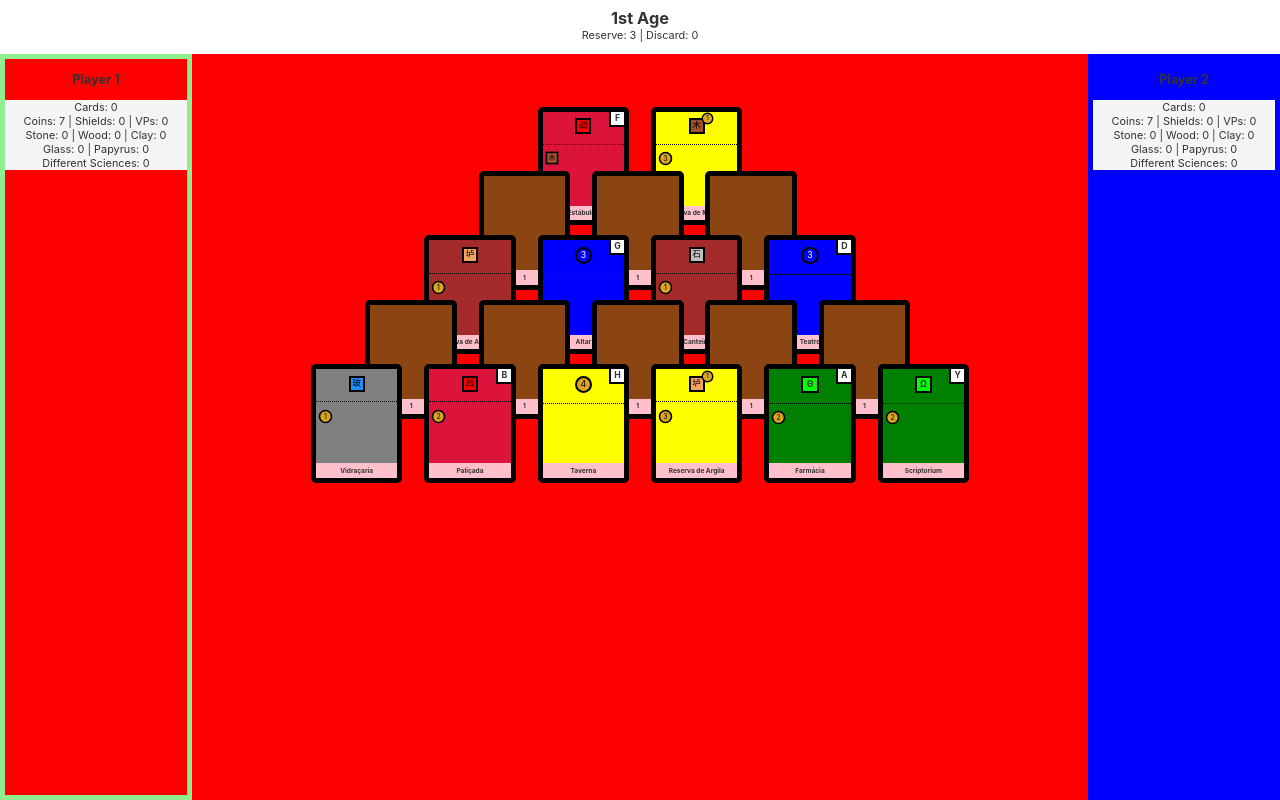
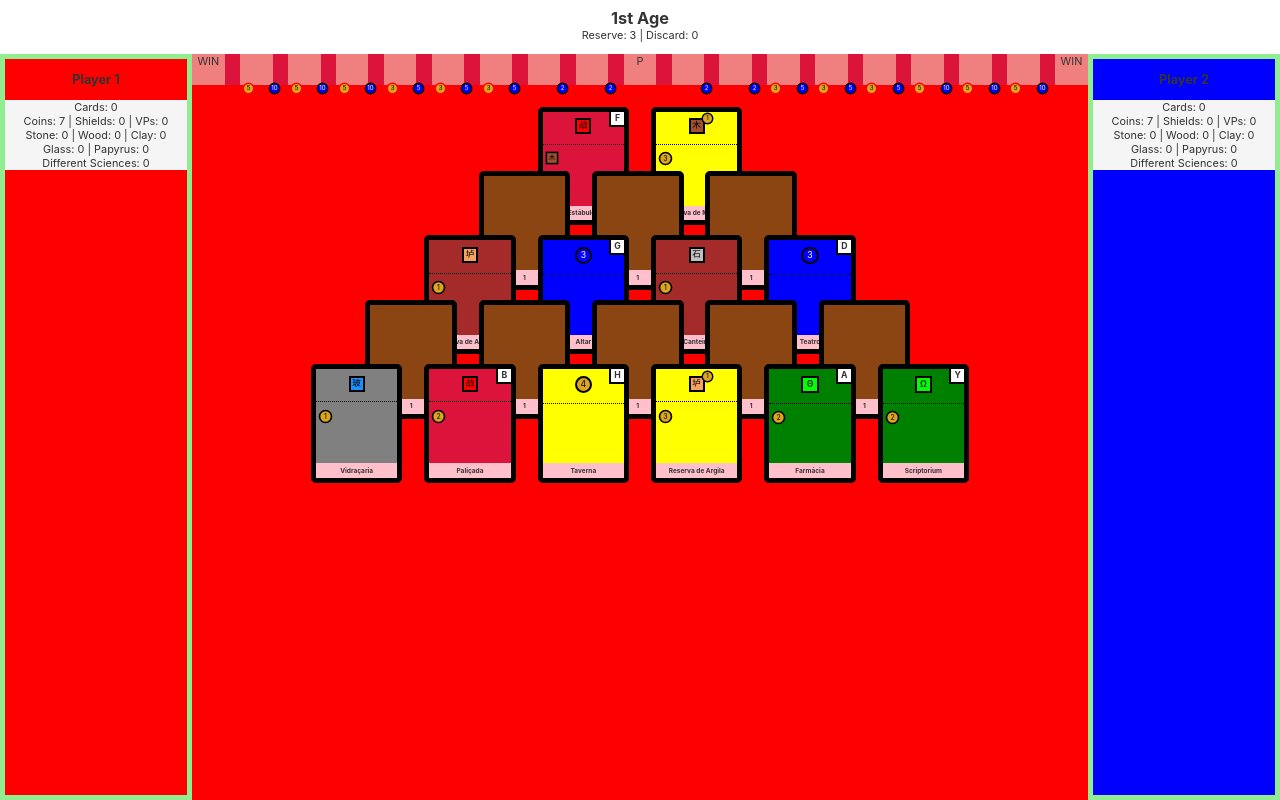
Before and after one commit to leobetosouza/7wd, a Svelte app: page / in a window 1280 px wide. Built offline with nearby package versions, Linux system fonts and the light colour scheme.

Commit message:
making miliatary work with some refactor of Player

```diff
--- a/src/App.svelte
+++ b/src/App.svelte
@@ -4,7 +4,7 @@
   import PlayerTableau from './components/player/PlayerTableau.svelte';
   import MainTable from './components/table/MainTable.svelte';
   import EndGameTable from './components/endgame/EndGameTable.svelte';
-  import MilitaryBoard from './components/MilitaryBoard.svelte';
+  import MilitaryBoard from './components/military/MilitaryBoard.svelte';
   import Konami from './components/Konami.svelte';
 
   import {
@@ -53,7 +53,7 @@
     {#await $agePromise}
       <p>waiting cards...</p>
     {:then}
-      <section class="gametable" style="--bgcolor:{$currentPlayer.getColor()}">
+      <section class="gametable" style="--bgcolor:{$currentPlayer.$color}">
         <header class="header">
           <h1 style="margin: 0">
             {@html $hasGameEnded ? 'GAME&apos;s END' : $currentAgeName}
@@ -63,7 +63,7 @@
         </header>
         <PlayerTableau player={$playerOne} gridArea="player1" />
         <PlayerTableau player={$playerTwo} gridArea="player2" />
-        <!-- <MilitaryBoard /> -->
+        <MilitaryBoard />
         {#if $hasGameEnded}
           <EndGameTable />
         {:else}
--- a/src/actions/index.js
+++ b/src/actions/index.js
@@ -16,6 +16,7 @@ import {
   playerOne,
   playerTwo,
   scientificSupremacist,
+  militarySupremacist,
   activeCards,
   removedCardSlots,
   reserve,
@@ -23,7 +24,9 @@ import {
   tableLayout,
   hasGameEnded,
   militaryLayout,
+  conflictPawnIndex,
 } from '../stores';
+
 import Player from '../stores/player';
 
 let playerControl;
@@ -46,8 +49,8 @@ const createPlayerControl = (...players) => {
 };
 
 export const createPlayers = (playerOneData, playerTwoData) => {
-  playerOne.set(Player(playerOneData));
-  playerTwo.set(Player(playerTwoData));
+  playerOne.set(new Player(playerOneData));
+  playerTwo.set(new Player(playerTwoData));
 
   playerControl = createPlayerControl(playerOne, playerTwo);
 
@@ -96,8 +99,8 @@ const prepareAge =
 
 const agesList = [
   {
-    name: '1st Age',
-    prepare: prepareAge(get1stAgeCards, get1stAgeTableLayout, true),
+     name: '1st Age',
+     prepare: prepareAge(get1stAgeCards, get1stAgeTableLayout, true),
   },
   {
     name: '2nd Age',
@@ -128,6 +131,21 @@ export const setupNextAge = async () => {
   }
 };
 
+
+export const checkMilitarySupremacy = () => {
+  const $conflictPawnIndex = get(conflictPawnIndex);
+
+  if ($conflictPawnIndex <= 0) {
+    militarySupremacist.set(get(playerTwo));
+    hasGameEnded.set(true);
+  };
+
+  if ($conflictPawnIndex >= 18) {
+    militarySupremacist.set(get(playerOne));
+    hasGameEnded.set(true);
+  }
+}
+
 const hasScientificSupremacy = ({ differentSciences }) =>
   get(differentSciences) === 6;
 
@@ -136,7 +154,7 @@ export const buyCard = ({ card, slot }) => {
     const $currentPlayer = get(currentPlayer);
 
     const cardCost = $currentPlayer.getCardBuyValue(card);
-    if (cardCost) $currentPlayer.takeDebit(cardCost);
+    if (cardCost) $currentPlayer.pay(cardCost);
 
     removedCardSlots.update(arr => [slot, ...arr]);
     $currentPlayer.takeCard(card);
--- a/src/components/endgame/PlayerTable.svelte
+++ b/src/components/endgame/PlayerTable.svelte
@@ -3,7 +3,8 @@
   export let points;
   export let winer = false;
   export let scientific = false;
-  console.log(player);
+  export let military = false;
+
   const { name, color } = player;
 </script>
 
@@ -17,6 +18,8 @@
   {/if}
   {#if scientific}
     {#if winer}Science Supremacy{:else}&mdash;{/if}
+  {:else if military}
+    {#if winer}Military Supremacy{:else}&mdash;{/if}
   {:else}
     {points} VPs
   {/if}
--- /dev/null
+++ b/src/components/military/MilitaryBoard.svelte
@@ -0,0 +1,32 @@
+<script>
+  import { beforeUpdate } from 'svelte';
+  import { militaryLayout, conflictPawnIndex } from '../../stores';
+  import { checkMilitarySupremacy } from '../../actions';
+
+  import MilitarySlot from './MilitarySlot.svelte';
+
+  beforeUpdate(() => {
+    checkMilitarySupremacy()
+  });
+
+</script>
+
+<div class="military-board">
+  {#each $militaryLayout as slot, i}
+    {#if i === $conflictPawnIndex}
+      <MilitarySlot {slot} pawn />
+    {:else}
+      <MilitarySlot {slot} />
+    {/if}
+  {/each}
+</div>
+
+<style>
+  .military-board {
+    grid-area: military;
+    background: crimson;
+    display: flex;
+    justify-content: space-between;
+    align-items: center;
+  }
+</style>
--- /dev/null
+++ b/src/components/military/MilitarySlot.svelte
@@ -0,0 +1,39 @@
+<script>
+  import Effect from '../Effect.svelte';
+
+  export let slot;
+  export let pawn = false;
+
+</script>
+
+<div class="military-slot">
+  {#if pawn}
+    P
+  {:else}
+    {#if slot.victory}
+      WIN
+    {/if}
+    {#if slot.vp}
+      <Effect isMini effect="vp" value={slot.vp} />
+    {/if}
+    {#if slot.debit}
+      <Effect isMini effect="debit" value={slot.debit} />
+    {/if}
+  {/if}
+</div>
+
+<style>
+  .military-slot {
+    background: lightcoral;
+    width: 3rem;
+    height: 100%;
+    position: relative;
+    display: flex;
+    flex-direction: column;
+    justify-content: space-between;
+  }
+
+  .slot-footer {
+    background: magenta;
+  }
+</style>
--- a/src/stores/index.js
+++ b/src/stores/index.js
@@ -1,4 +1,4 @@
-import { writable, get } from 'svelte/store';
+import { writable, derived, get } from 'svelte/store';
 
 export const agePromise = writable();
 export const currentAgeName = writable('');
@@ -15,9 +15,10 @@ export const currentPlayer = (() => {
   };
 })();
 
-export const playerOne = writable({});
-export const playerTwo = writable({});
+export const playerOne = writable(writable({}));
+export const playerTwo = writable(writable({}));
 export const scientificSupremacist = writable();
+export const militarySupremacist = writable();
 
 export const hasGameEnded = writable(false);
 
@@ -61,3 +62,21 @@ export const activeCards = (() => {
 })();
 
 export const militaryLayout = writable([]);
+export const conflictPawnIndex = derived(currentPlayer, $currentPlayer => {
+    const playerShields = $currentPlayer.$resources.shields;
+    const opponentShields = $currentPlayer.getOpponentPlayer().$resources.shields;
+
+    let firstShields, lastShields;
+
+    if (get(playerOne) === $currentPlayer) {
+      firstShields = playerShields;
+      lastShields = opponentShields;
+    } else {
+      firstShields = opponentShields;
+      lastShields = playerShields;
+    }
+
+    const diff = (firstShields - lastShields) || 0;
+    return Math.max(Math.min(diff + 9, 18), 0);
+  }
+);
--- a/src/stores/player.js
+++ b/src/stores/player.js
@@ -1,173 +1,133 @@
 import { writable, derived, get } from 'svelte/store';
 import { currentPlayer, playerOne, playerTwo } from './index';
-import { permuteAcc } from '../utils';
+import { permuteAcc, listOfGroups } from '../utils';
 
-const getOpponentPlayer = () => {
+export default class Player {
+  tableau = writable([]);
+  _coins = writable(7);
+  _militaryVPs = writable(0);
+  _store = writable(this);
+
+  constructor ({ name, color }) {
+    this.color = writable(color);
+    this.name = writable(name);
+  }
+
+  resources = derived(
+    [this.tableau, this._coins, this._militaryVPs],
+    ([$tableau, $coins, $militaryVPs]) => {
+      const resources = $tableau.reduce(
+        (acc, { effects }) => {
+          const { chain, science, stock, or } = effects;
+
+          acc.balance += effects.coins ?? 0;
+          acc.vps += effects.vp ?? 0;
+          acc.shields += (effects.shields ? effects.shields + 9 : 0) ?? 0;
+          acc.wood += effects.wood ?? 0;
+          acc.stone += effects.stone ?? 0;
+          acc.clay += effects.clay ?? 0;
+          acc.glass += effects.glass ?? 0;
+          acc.papyrus += effects.papyrus ?? 0;
+
+          if (chain) acc.chains.push(chain);
+          if (science) acc.sciences.push(science);
+          if (or) acc.ors.push(or);
+
+          if (stock) {
+            if (Array.isArray(stock)) acc.stocks = [...acc.stocks, ...stock]
+            else acc.stocks.push(stock);
+          }
+
+          return acc;
+        },
+        {
+          balance: $coins, vps: $militaryVPs, shields: 0,
+          wood: 0, stone: 0, clay: 0, glass: 0, papyrus: 0,
+          sciences: [], ors: [], chains: [], stocks: []
+        }
+      );
+
+      resources.differentSciences = new Set(resources.sciences).size;
+
+      resources.permutedOrs = resources.ors.length
+        ? permuteAcc(listOfGroups(resources.ors))
+        : [];
+
+      delete resources.ors;
+
+      return resources;
+    }
+  );
+
+  getOpponentPlayer = () => {
     const $playerOne = get(playerOne);
 
-  if (get(currentPlayer) === $playerOne) return get(playerTwo);
-  else return $playerOne;
+    return (get(currentPlayer) === $playerOne) ? get(playerTwo) : $playerOne;
   };
 
-export default ({ name, color }) => {
-  const colorName = writable(color);
-  const tableau = writable([]);
-  const coins = writable(7);
-  const militaryVPs = writable(0);
-
-  const balance = derived([tableau, coins], ([$tableau, $coins]) =>
-    $tableau.reduce((acc, { effects }) => {
-      const { coins = 0 } = effects;
-      return acc + coins;
-    }, $coins)
-  );
-
-  const vps = derived([tableau, militaryVPs], ([$tableau, $militaryVPs]) =>
-    $tableau.reduce((acc, { effects }) => {
-      const { vp = 0 } = effects;
-
-      return acc + vp;
-    }, $militaryVPs)
-  );
-
-  const shields = derived(tableau, $tableau =>
-    $tableau.reduce((acc, { effects }) => {
-      const { shields = 0 } = effects;
-
-      return acc + shields;
-    }, 0)
-  );
-
-  const stone = derived(tableau, $tableau =>
-    $tableau.reduce((acc, { effects }) => {
-      const { stone = 0 } = effects;
-
-      return acc + stone;
-    }, 0)
-  );
-
-  const wood = derived(tableau, $tableau =>
-    $tableau.reduce((acc, { effects }) => {
-      const { wood = 0 } = effects;
-
-      return acc + wood;
-    }, 0)
-  );
-
-  const clay = derived(tableau, $tableau =>
-    $tableau.reduce((acc, { effects }) => {
-      const { clay = 0 } = effects;
-
-      return acc + clay;
-    }, 0)
-  );
-
-  const glass = derived(tableau, $tableau =>
-    $tableau.reduce((acc, { effects }) => {
-      const { glass = 0 } = effects;
-
-      return acc + glass;
-    }, 0)
-  );
-
-  const papyrus = derived(tableau, $tableau =>
-    $tableau.reduce((acc, { effects }) => {
-      const { papyrus = 0 } = effects;
-
-      return acc + papyrus;
-    }, 0)
-  );
-
-  const stock = derived(tableau, $tableau =>
-    $tableau.reduce((acc, { effects }) => {
-      const { stock } = effects;
-
-      if (!stock) return acc;
-      if (Array.isArray(stock)) return [...acc, ...stock];
-      return [...acc, stock];
-    }, [])
-  );
-
-  const chain = derived(tableau, $tableau =>
-    $tableau.reduce((acc, { effects }) => {
-      const { chain } = effects;
-
-      if (!chain) return acc;
-      return [...acc, chain];
-    }, [])
-  );
-
-  const differentSciences = derived(
-    tableau,
-    $tableau =>
-      $tableau.reduce((acc, { effects }) => {
-        const { science } = effects;
-
-        if (!science) return acc;
-        if (acc.includes(science)) return acc;
-        return [...acc, science];
-      }, []).length
-  );
-
-  const orResources = derived(tableau, $tableau => {
-    console.log('or');
-    const ors = $tableau.reduce((acc, { effects }) => {
-      const { or } = effects;
-
-      if (!or) return acc;
-
-      return [...acc, { ...or }];
-    }, []);
-
-    if (!ors.length) return ors;
-
-    const listOfGroups = ors.reduce(
-      (acc, o) => [
-        ...acc,
-        Object.entries(o).reduce(
-          (acc, [key, val]) => [...acc, { [key]: val }],
-          []
-        ),
-      ],
-      []
-    );
-
-    return permuteAcc(listOfGroups);
-  });
-
-  const countCards = (testType, tableau) =>
-    get(tableau).reduce(
+  countCardsByType(testTypes) {
+    const reducer = testType => this.$tableau.reduce(
       (acc, { type }) => (testType === type ? acc + 1 : acc),
       0
     );
 
-  return {
-    tableau,
-    coins: balance,
-    shields,
-    vps,
-    stone,
-    wood,
-    clay,
-    glass,
-    papyrus,
-    stock,
-    chain,
-    differentSciences,
-    name: writable(name),
-    color: colorName,
-    setMilitaryVPs: vps => militaryVPs.set(vps),
-    getEndGameVPs: () => {
-      const cardsVPs = get(vps);
-      const coinsVPs = Math.floor(get(balance) / 3);
+    if (Array.isArray(testTypes)) {
+      return testTypes.reduce(
+        (acc, type) => acc + reducer(type),
+        0
+      );
+    }
 
-      const endGameEffectsVPs = get(tableau).reduce((acc, { effects }) => {
+    return reducer(testTypes);
+  }
+
+  takeCard(card) {
+    this.tableau.update(tableau => [ card, ...tableau ]);
+
+    const foreachEffect = card.effects['foreach-card'];
+
+    if (foreachEffect?.where === 'your-city') {
+      const count = this.countCardsByType(foreachEffect.type);
+      const newCoins = foreachEffect.reward.coins || 0;
+      const gain = count * newCoins;
+
+      if (gain) this._coins.update(c => c + gain);
+    }
+
+
+    if (
+      foreachEffect?.where === 'most-of-type-city' &&
+      foreachEffect?.reward?.coins
+    ) {
+
+      const currentPlayerCount = this.countCardsByType(foreachEffect.type);
+      const opponentPlayerCount =
+        this.getOpponentPlayer().countCardsByType(foreachEffect.type);
+
+      const newCoins = foreachEffect.reward.coins;
+
+      const gain =
+        Math.max(currentPlayerCount, opponentPlayerCount) * newCoins;
+
+      if (gain) this._coins.update(c => c + gain);
+    }
+
+    this._store.set(this);
+  }
+
+  getEndGameVPs() {
+    const playerResources = this.$resources;
+
+    const cardsVPs = playerResources.vps;
+    const coinsVPs = Math.floor(playerResources.balance / 3);
+
+    const endGameEffectsVPs = this.$tableau.reduce((acc, { effects }) => {
       const foreachEffect = effects['foreach-card'];
 
       if (foreachEffect?.where === 'most-of-type-city') {
         if (foreachEffect.type === 'coins') {
-            const currentPlayerCoins = get(balance);
-            const opponentCoins = get(getOpponentPlayer().balance);
+          const currentPlayerCoins = playerResources.balance;
+          const opponentCoins = this.getOpponentPlayer().$resources.balance;
 
           return (
             acc +
@@ -180,18 +140,11 @@ export default ({ name, color }) => {
         }
 
         if (foreachEffect.reward.vp) {
-            const countCardsInTableau = tableau =>
-              Array.isArray(foreachEffect.type)
-                ? foreachEffect.type.reduce(
-                    (acc, type) => acc + countCards(type, tableau),
-                    0
-                  )
-                : countCards(foreachEffect.type, tableau);
 
-            const currentPlayerCount = countCardsInTableau(tableau);
-            const opponentPlayerCount = countCardsInTableau(
-              getOpponentPlayer().tableau
-            );
+          const currentPlayerCount = this.countCardsByType(foreachEffect.type);
+          const opponentPlayerCount =
+            this.getOpponentPlayer().countCardsByType(foreachEffect.type)
+
           const gain =
             Math.max(currentPlayerCount, opponentPlayerCount) *
             foreachEffect.reward.vp;
@@ -204,110 +157,108 @@ export default ({ name, color }) => {
     }, 0);
 
     return cardsVPs + coinsVPs + endGameEffectsVPs;
-    },
-    takeCard: card => {
-      tableau.update(arr => [card, ...arr]);
-
-      const foreachEffect = card.effects['foreach-card'];
-
-      if (foreachEffect?.where === 'your-city') {
-        const count = countCards(foreachEffect.type, tableau);
-        const newCoins = foreachEffect.reward.coins || 0;
-        const gain = count * newCoins;
-
-        if (gain) coins.update(c => c + gain);
   }
 
-      if (
-        foreachEffect?.where === 'most-of-type-city' &&
-        foreachEffect?.reward?.coins
-      ) {
-        const countCardsInTableau = tableau =>
-          Array.isArray(foreachEffect.type)
-            ? foreachEffect.type.reduce(
-                (acc, type) => acc + countCards(type, tableau),
-                0
-              )
-            : countCards(foreachEffect.type, tableau);
-
-        const currentPlayerCount = countCardsInTableau(tableau);
-        const opponentPlayerCount = countCardsInTableau(
-          getOpponentPlayer().tableau
-        );
-
-        const newCoins = foreachEffect.reward.coins;
-
-        const gain =
-          Math.max(currentPlayerCount, opponentPlayerCount) * newCoins;
-
-        if (gain) coins.update(c => c + gain);
-      }
-    },
-    takeDebit: debit => {
-      const $balance = get(balance);
-
-      if (debit <= $balance) coins.update(c => c - debit);
-      else throw new Error('Not enougth coins');
-    },
-    tradeCard: () => {
-      const tradeValue = countCards('trade', tableau);
-
-      coins.update(c => c + tradeValue + 2);
-    },
-    getCardBuyValue: ({ cost }) => {
+  getCardBuyValue({ cost }) {
     if (!cost) return 0;
 
-      if (cost.chain & get(chain).includes(cost.chain)) {
-        return 0;
-      }
+    const playerResources = this.$resources;
+    const { chains } = playerResources;
 
-      const $orResources = get(orResources);
-      const $stock = get(stock);
+    if (cost.chain & chains.includes(cost.chain)) return 0;
 
-      const opponent = getOpponentPlayer();
+    const { permutedOrs, stocks } = playerResources;
+
+    const opponentResources = this.getOpponentPlayer().$resources;
 
     const resources = [
-        ['stone', get(stone), get(opponent.stone)],
-        ['wood', get(wood), get(opponent.wood)],
-        ['clay', get(clay), get(opponent.clay)],
-        ['glass', get(glass), get(opponent.glass)],
-        ['papyrus', get(papyrus), get(opponent.papyrus)],
+      ['stone', playerResources.stone, opponentResources.stone],
+      ['wood', playerResources.wood, opponentResources.wood],
+      ['clay', playerResources.clay, opponentResources.clay],
+      ['glass', playerResources.glass, opponentResources.glass],
+      ['papyrus', playerResources.papyrus, opponentResources.papyrus],
     ];
 
-      const calcCost = orGroup => {
+    const calcCost = (orGroup = []) => {
       let accCost = 0;
 
-        for (let [resource, $store, $opponentStore] of resources) {
+      for (let [resourceName, playerResource, opponentResource] of resources) {
+        const groupCount = orGroup[resourceName] ?? 0;
         const resourceCost =
-            (cost[resource] || 0) -
-            ($store + orGroup ? orGroup[resource] || 0 : 0);
+          (cost[resourceName] ?? 0) - (playerResource + groupCount);
 
         if (resourceCost > 0) {
-            accCost += $stock.includes(resource)
+          accCost += stocks.includes(resourceName)
             ? resourceCost
-              : resourceCost * ($opponentStore + 2);
+            : resourceCost * (opponentResource + 2);
         }
       }
 
-        return accCost + (cost.coins || 0);
+      return accCost + (cost.coins ?? 0);
     };
 
-      if (!$orResources.length) {
+    if (!permutedOrs.length) {
       return calcCost();
     }
 
-      const orCosts = $orResources.map(calcCost);
+    const orCosts = permutedOrs.map(calcCost);
 
     return Math.min(...orCosts);
-    },
-    getCardSellValue: () => {
-      return 2 + countCards('trade', tableau);
-    },
-    isCurrentPlayer: player => {
-      return player === get(currentPlayer);
-    },
-    getOpponentPlayer,
-    getColor: () => get(colorName),
-    getBalance: () => get(balance),
+  }
+
+  pay(coins) {
+    if (coins > this.$resources.balance) throw new Error('Not enough coins');
+
+    this._coins.update(c => c - coins);
+    this._store.set(this);
+  }
+
+  takeDebit(coins) {
+    const debit = this.$resources.balance - coins;
+
+    if (debit >= 0) this.pay(coins);
+    else this.pay(coins + debit);
+
+  }
+
+  tradeCard() {
+    this._coins.update(c => c + this.cardTradeValue);
+    this._store.set(this);
+  }
+
+  get cardTradeValue() {
+    const tradeValue = this.countCardsByType('trade');
+
+    return tradeValue + 2;
+  }
+
+  takeMilitaryVPs(vps) {
+    this._militaryVPs.set(vps);
+    this._store.set(this);
+  }
+
+  isCurrentPlayer() {
+    return this === get(currentPlayer);
+  }
+
+  subscribe(subscriber) {
+    return this._store.subscribe(subscriber)
+  }
+
+  get $name() {
+    return get(this.name);
+  }
+
+  get $color() {
+    return get(this.color);
+  }
+
+  get $tableau() {
+    return get(this.tableau);
+  }
+
+  get $resources() {
+    return get(this.resources);
+  }
+
 };
-};
```
Also changed, not shown: src/components/MilitaryBoard.svelte (deleted, +0 -44 lines), src/components/card/CardPresenter.svelte (+4 -4 lines), src/components/endgame/EndGameTable.svelte (+6 -6 lines), src/components/player/PlayerTableau.svelte (+8 -15 lines), src/utils/index.js (+11 -0 lines). Lines whose indentation alone changed are shown as unchanged.
